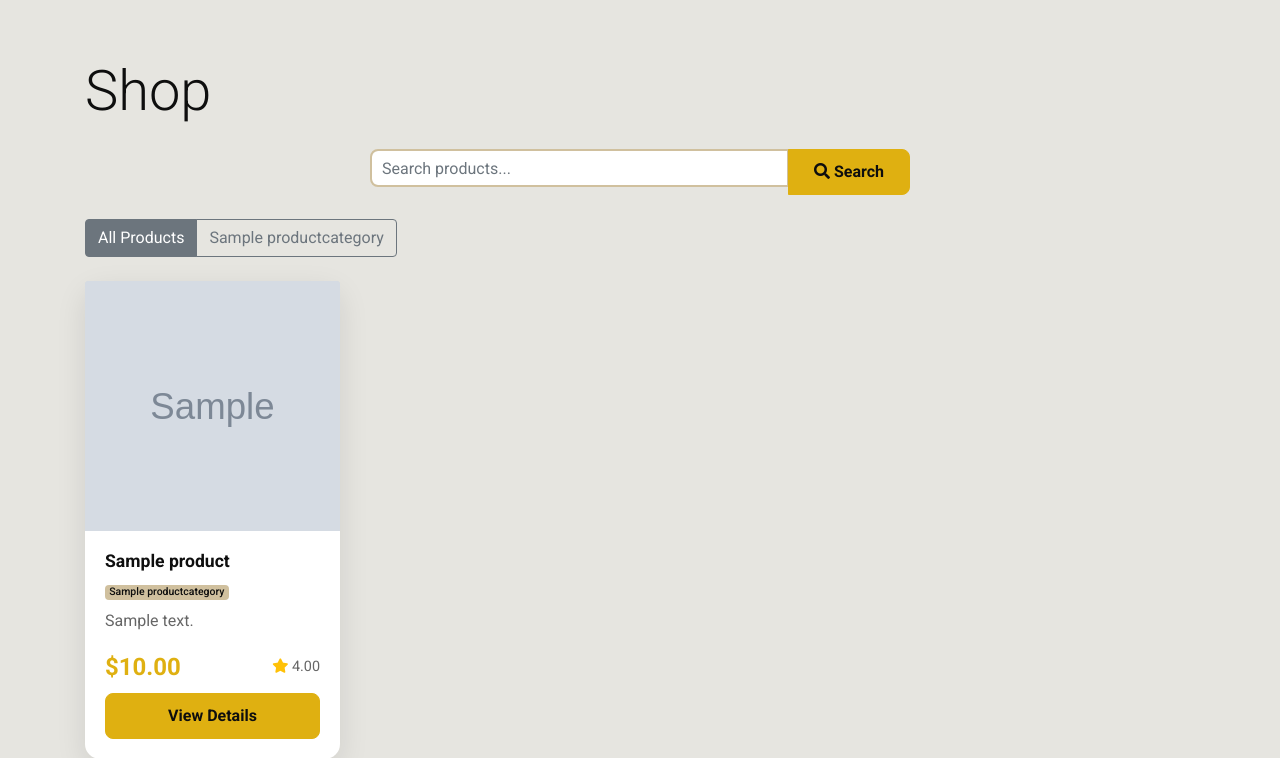
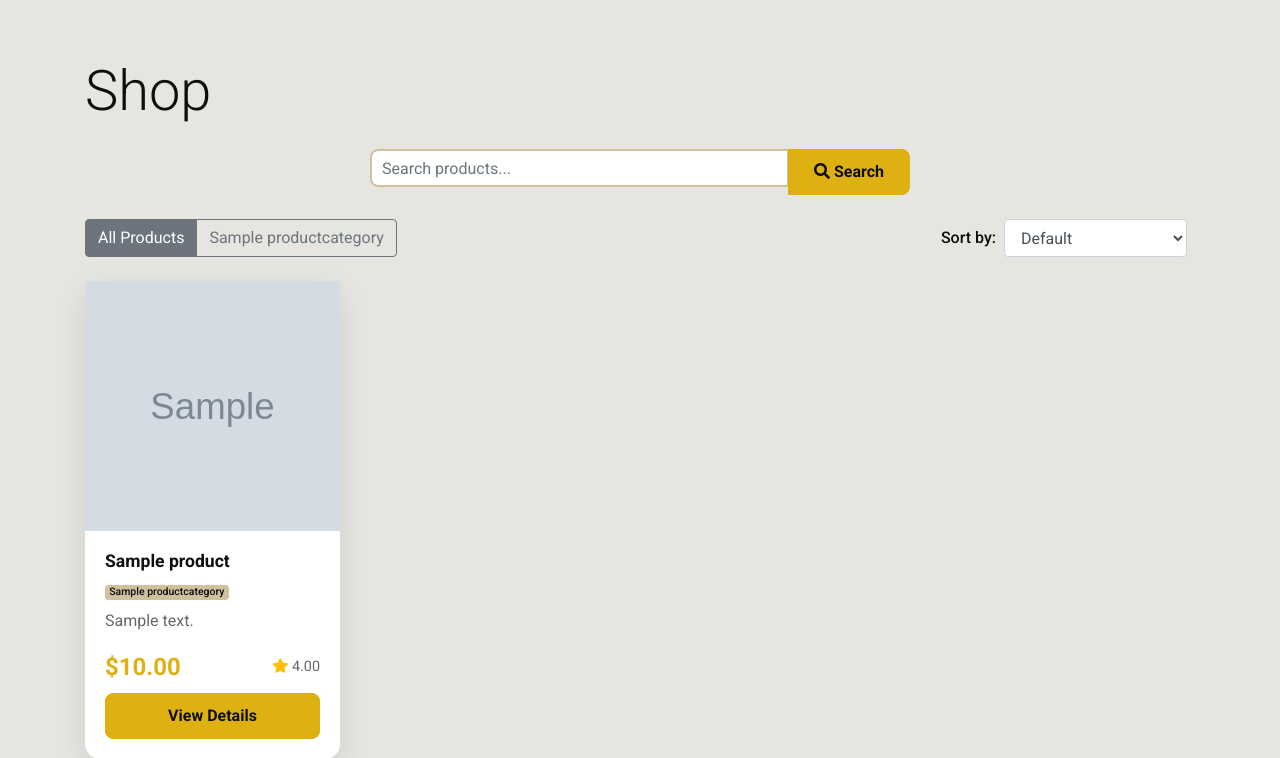
Before and after one commit to vsessvit/FitForge, a Django app: page /products/ in a window 1280 px wide. Shown: the part 62-820 px from the top of the page. Run offline with Django 3.2, Linux system fonts and the light colour scheme; tables that the repository leaves empty hold one stand-in row (values such as "Sample post"); grey boxes marked "Sample" are stand-in pictures.

Commit message:
Add product sorting
- Sort by price, name, category
- Add sort dropdown
- Handle in view

```diff
--- a/products/templates/products/all_products.html
+++ b/products/templates/products/all_products.html
@@ -35,7 +35,7 @@
 
     <!-- Category Filter -->
     <div class="row mb-4">
-        <div class="col-12">
+        <div class="col-md-6">
             <div class="btn-group" role="group" aria-label="Category filter">
                 <a href="{% url 'products:all_products' %}" class="btn btn-outline-secondary {% if not current_category %}active{% endif %}">
                     All Products
@@ -47,6 +47,29 @@
                 </a>
                 {% endfor %}
             </div>
+        </div>
+        <div class="col-md-6 text-right">
+            <form method="GET" action="{% url 'products:all_products' %}" class="form-inline justify-content-end">
+                {% if search_query %}
+                <input type="hidden" name="q" value="{{ search_query }}">
+                {% endif %}
+                {% if current_category %}
+                <input type="hidden" name="category" value="{{ current_category.name }}">
+                {% endif %}
+                <label class="mr-2">Sort by:</label>
+                <select name="sort" class="form-control mr-2" onchange="this.form.submit()">
+                    <option value="" {% if current_sorting == 'None_None' %}selected{% endif %}>Default</option>
+                    <option value="price" {% if current_sorting == 'price_None' or current_sorting == 'price_asc' %}selected{% endif %}>Price (Low to High)</option>
+                    <option value="price" data-direction="desc" {% if current_sorting == 'price_desc' %}selected{% endif %}>Price (High to Low)</option>
+                    <option value="name" {% if current_sorting == 'name_None' or current_sorting == 'name_asc' %}selected{% endif %}>Name (A-Z)</option>
+                    <option value="name" data-direction="desc" {% if current_sorting == 'name_desc' %}selected{% endif %}>Name (Z-A)</option>
+                    <option value="category" {% if current_sorting == 'category_None' or current_sorting == 'category_asc' %}selected{% endif %}>Category (A-Z)</option>
+                </select>
+                <select name="direction" class="form-control" style="display:none;">
+                    <option value="asc">Ascending</option>
+                    <option value="desc">Descending</option>
+                </select>
+            </form>
         </div>
     </div>
 
--- a/products/views.py
+++ b/products/views.py
@@ -4,11 +4,13 @@ from .models import Product, ProductCategory
 
 
 def all_products(request):
-    """Display all products with optional category filtering and search"""
+    """Display all products with optional category filtering, search, and sorting"""
     products = Product.objects.all()
     categories = ProductCategory.objects.all()
     current_category = None
     search_query = None
+    sort = None
+    direction = None
 
     # Search functionality
     if 'q' in request.GET:
@@ -25,11 +27,33 @@ def all_products(request):
         products = products.filter(category__name=category)
         current_category = ProductCategory.objects.filter(name=category).first()
 
+    # Sorting functionality
+    if 'sort' in request.GET:
+        sortkey = request.GET['sort']
+        sort = sortkey
+
+        if sortkey == 'name':
+            sortkey = 'name'
+        elif sortkey == 'price':
+            sortkey = 'price'
+        elif sortkey == 'category':
+            sortkey = 'category__name'
+
+        if 'direction' in request.GET:
+            direction = request.GET['direction']
+            if direction == 'desc':
+                sortkey = f'-{sortkey}'
+
+        products = products.order_by(sortkey)
+
+    current_sorting = f'{sort}_{direction}'
+
     context = {
         'products': products,
         'categories': categories,
         'current_category': current_category,
         'search_query': search_query,
+        'current_sorting': current_sorting,
     }
 
     return render(request, 'products/all_products.html', context)
```
